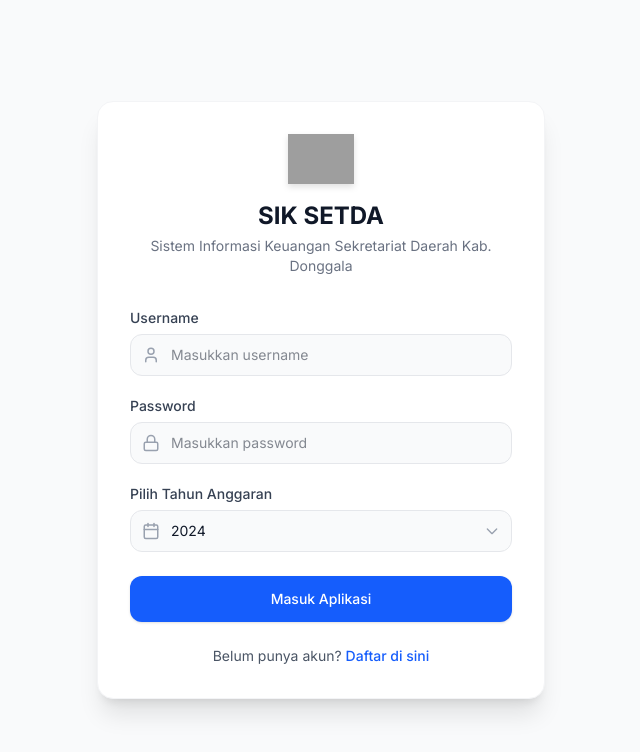
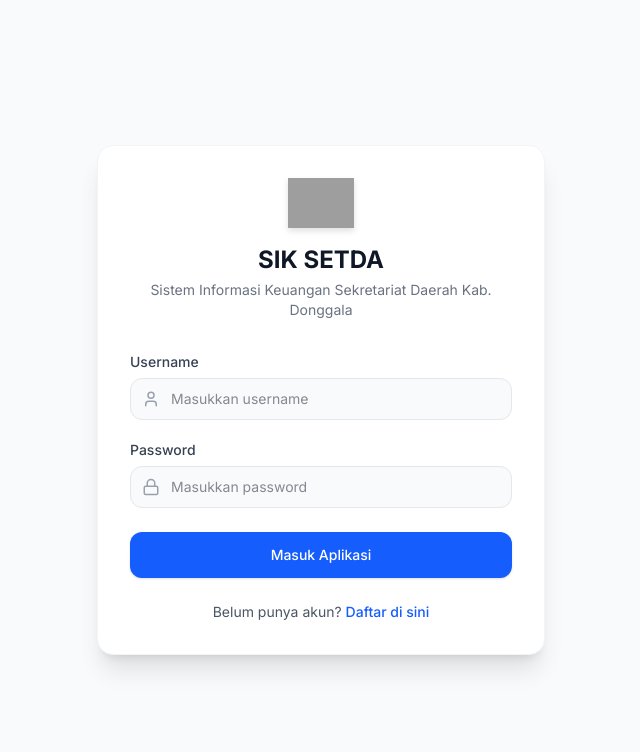
Before and after one commit to bahrul000000111-cmd/PROJECT-SIK-SETDA, a React (Vite) app: page /login in a window 1280 px wide. Shown: the top 752 px of the page, without its empty margins (319-959 px from the left). Built offline with nearby package versions, Linux system fonts and the light colour scheme; grey boxes are pictures that could not be loaded; the HTML template or start-up script is replaced by a standard one.

Commit message:
refactor: integrate AuthContext user data into Header and simplify login process by removing manual year selection

```diff
--- a/src/components/Header.jsx
+++ b/src/components/Header.jsx
@@ -10,14 +10,14 @@ const Header = ({ isSidebarOpen, toggleSidebar, widgetVisibility, toggleWidget }
   const [isProfileOpen, setIsProfileOpen] = useState(false);
   const [isLayoutDrawerOpen, setIsLayoutDrawerOpen] = useState(false);
   const profileRef = useRef(null);
-  const { selectedYear } = useContext(AuthContext);
+  const { selectedYear, currentUser: contextUser } = useContext(AuthContext);
 
-  const currentUser = {
-    nama: "Bahrul Ulum",
-    role: "Pemeriksa",
-    nip: "199001012026011001",
+  const currentUser = contextUser || {
+    namaLengkap: "Pengguna",
+    role: "User",
+    nip: "-",
     instansi: "Sekretariat Daerah",
-    tahun: "2026"
+    tahun: selectedYear
   };
 
   useEffect(() => {
@@ -138,7 +138,7 @@ const Header = ({ isSidebarOpen, toggleSidebar, widgetVisibility, toggleWidget }
           {/* Kiri Kanan-Area: Sapaan & Deretan Badge */}
           <div className="flex flex-col justify-center gap-1.5">
             <h1 className="font-bold text-lg lg:text-xl text-gray-900 dark:text-white leading-none truncate transition-colors duration-300">
-              {greeting}
+              {greeting} {currentUser.namaLengkap || currentUser.nama || 'Pengguna'}
             </h1>
             <div className="flex items-center gap-2 flex-wrap">
               <span className={`text-[10px] font-bold px-2 py-0.5 rounded-md border ${roleColorClass}`}>
@@ -185,7 +185,7 @@ const Header = ({ isSidebarOpen, toggleSidebar, widgetVisibility, toggleWidget }
                 <div className="w-7 h-7 bg-white dark:bg-gray-900 border border-gray-200 dark:border-gray-700 rounded-full flex items-center justify-center text-yellow-500 transition-colors duration-300">
                   <Shield size={14} strokeWidth={2} />
                 </div>
-                <span className="text-sm font-medium text-gray-700 dark:text-gray-300 hidden sm:block transition-colors duration-300">{currentUser.nama}</span>
+                <span className="text-sm font-medium text-gray-700 dark:text-gray-300 hidden sm:block transition-colors duration-300">{currentUser.namaLengkap || currentUser.nama || 'Pengguna'}</span>
                 <ChevronDown size={14} strokeWidth={2} className="text-gray-500" />
               </button>
 
--- a/src/context/AuthContext.jsx
+++ b/src/context/AuthContext.jsx
@@ -29,22 +29,21 @@ export const AuthProvider = ({ children }) => {
     return { success: true, message: 'Registrasi berhasil!' };
   };
 
-  const login = (username, password, year) => {
+  const login = (username, password) => {
+    const defaultYear = new Date().getFullYear().toString();
     const existingUsers = JSON.parse(localStorage.getItem('users') || '[]');
-    // Jika belum ada user terdaftar (untuk testing awal), izinkan bypass atau harus daftar dulu.
-    // Di sini kita wajibkan ada di DB kecuali admin default:
     let user = existingUsers.find(u => u.username === username && u.password === password);
 
     // Fallback default admin just in case testing is needed without register
     if (!user && username === 'admin' && password === 'admin') {
-      user = { nama: 'Administrator', nip: '1234567890', username: 'admin' };
+      user = { namaLengkap: 'Administrator', nip: '1234567890', username: 'admin', role: 'Admin', instansi: 'Sekretariat Daerah' };
     }
 
     if (user) {
-      setSelectedYear(year);
+      setSelectedYear(defaultYear);
       setIsAuthenticated(true);
       setCurrentUser(user);
-      localStorage.setItem('selectedYear', year);
+      localStorage.setItem('selectedYear', defaultYear);
       localStorage.setItem('isAuthenticated', 'true');
       localStorage.setItem('currentUser', JSON.stringify(user));
       return { success: true };
--- a/src/pages/LoginPage.jsx
+++ b/src/pages/LoginPage.jsx
@@ -7,7 +7,6 @@ import logoDonggala from '../assets/images/logo-donggala.png';
 const LoginPage = () => {
   const [username, setUsername] = useState('');
   const [password, setPassword] = useState('');
-  const [year, setYear] = useState('2024');
   const [error, setError] = useState('');
   const navigate = useNavigate();
   const { login } = useContext(AuthContext);
@@ -16,7 +15,7 @@ const LoginPage = () => {
     e.preventDefault();
     setError('');
     if (username && password) {
-      const result = login(username, password, year);
+      const result = login(username, password);
       if (result.success) {
         navigate('/dashboard');
       } else {
@@ -87,26 +86,7 @@ const LoginPage = () => {
               </div>
             </div>
 
-            <div>
-              <label className="block text-sm font-medium text-gray-700 dark:text-gray-300 mb-1.5">Pilih Tahun Anggaran</label>
-              <div className="relative">
-                <div className="absolute inset-y-0 left-0 pl-3 flex items-center pointer-events-none">
-                  <Calendar size={18} className="text-gray-400" />
-                </div>
-                <select
-                  value={year}
-                  onChange={(e) => setYear(e.target.value)}
-                  className="block w-full pl-10 pr-10 py-2.5 border border-gray-200 dark:border-gray-700 rounded-xl bg-gray-50 dark:bg-gray-900 text-gray-900 dark:text-white focus:ring-2 focus:ring-blue-500 focus:border-transparent transition-all sm:text-sm appearance-none"
-                >
-                  <option value="2024">2024</option>
-                  <option value="2025">2025</option>
-                  <option value="2026">2026</option>
-                </select>
-                <div className="absolute inset-y-0 right-0 pr-3 flex items-center pointer-events-none">
-                  <svg className="h-4 w-4 text-gray-400" fill="none" stroke="currentColor" viewBox="0 0 24 24"><path strokeLinecap="round" strokeLinejoin="round" strokeWidth="2" d="M19 9l-7 7-7-7"></path></svg>
-                </div>
-              </div>
-            </div>
+
 
             <button
               type="submit"
```
